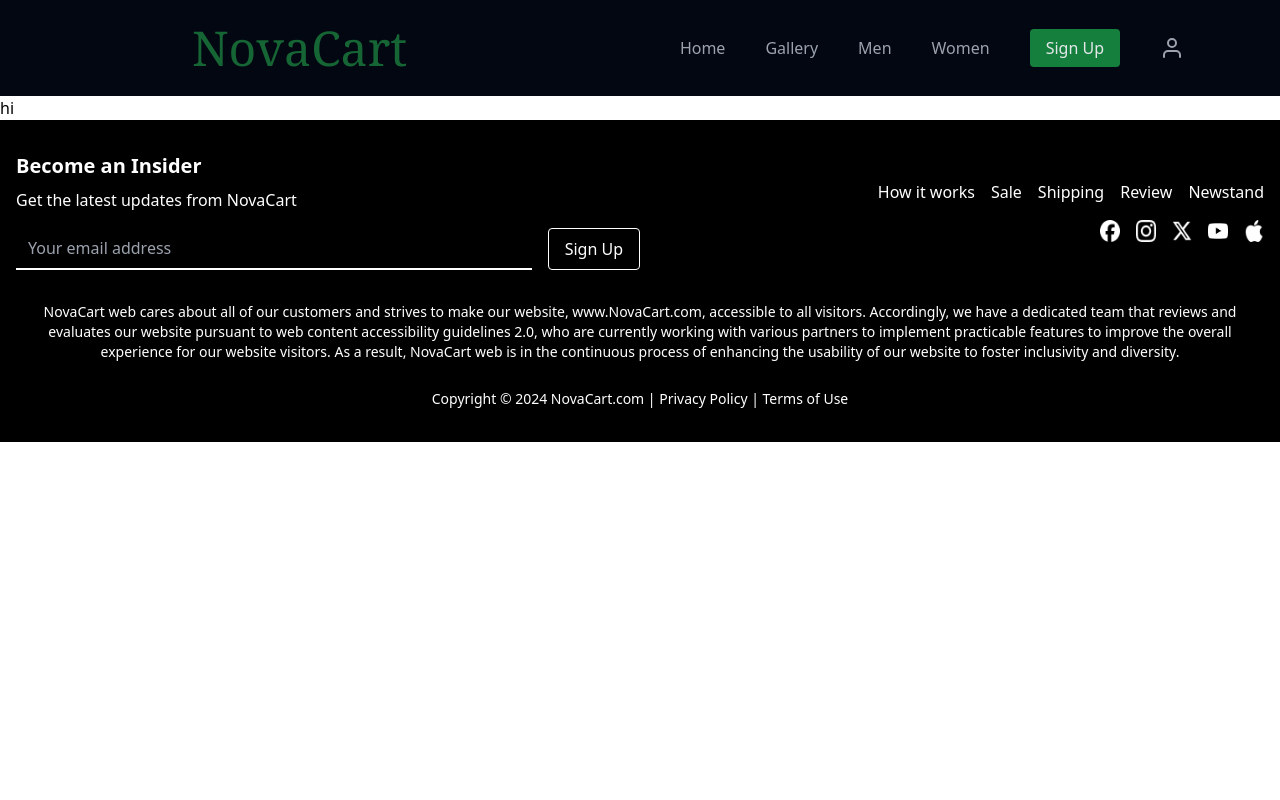
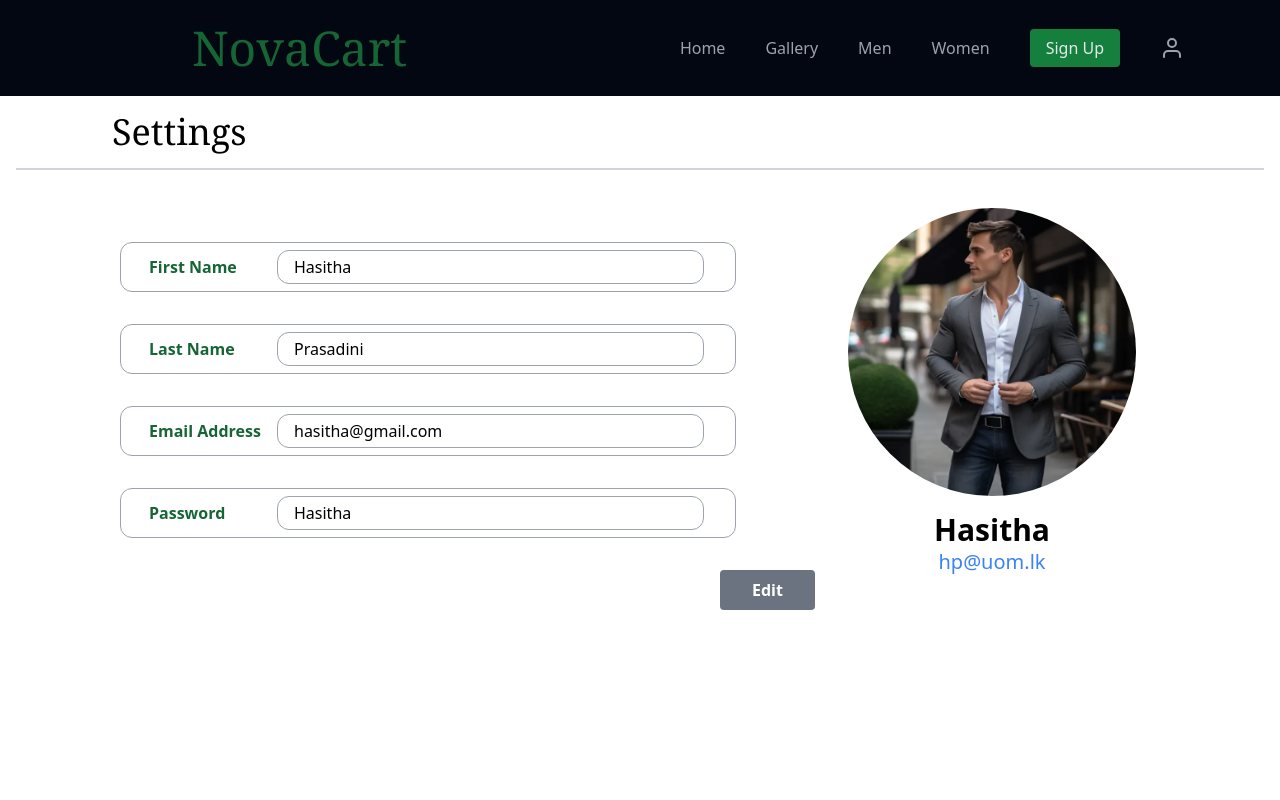
Before and after one commit to NovaCart/NovaCart-Frontend, a React (Create React App) app: page /settings in a window 1280 px wide. Shown: the top 800 px of the page. Built offline with nearby package versions, Linux system fonts and the light colour scheme.

Commit message:
feat: manageProfilePage
add input fields, buttons and complete the manage profile page ui

```diff
--- /dev/null
+++ b/src/components/SettingsPage/FormInput.tsx
@@ -0,0 +1,28 @@
+import React from 'react';
+
+type FormInputProps = {
+  label: string;
+  placeholder?: string;
+  value: string;
+  onChange: (e: React.ChangeEvent<HTMLInputElement>) => void;
+};
+
+const FormInput: React.FC<FormInputProps> = ({ label, placeholder, value, onChange }) => {
+  return (
+    <div className="flex items-center border border-gray-400 rounded-xl p-3 mb-8">
+      <label className="text-green-800 font-semibold mr-4 min-w-max ml-4">
+        {label}
+      </label>
+      <input
+        type="text"
+        value={value}
+        onChange={onChange}
+        placeholder={placeholder}
+        readOnly
+        className="flex-grow border border-gray-400 rounded-xl p-1 focus:outline-none absolute ml-36 w-1/3 pl-4"
+      />
+    </div>
+  );
+};
+
+export default FormInput;
--- /dev/null
+++ b/src/components/SettingsPage/Save&EditButton.tsx
@@ -0,0 +1,11 @@
+import React from "react";
+
+const EditSaveButton = () => {
+  return (
+      <button className="px-8 ml-[600px] py-2 font-semibold text-white rounded bg-gray-500">
+      Edit
+    </button>
+  );
+};
+
+export default EditSaveButton;
--- a/src/pages/Settings.tsx
+++ b/src/pages/Settings.tsx
@@ -1,13 +1,55 @@
-import React from 'react'
-import HomeNavBar from '../components/HomeNavBar'
-import Footer from '../components/Footer'
+import React from "react";
+import HomeNavBar from "../components/HomeNavBar";
+import Footer from "../components/Footer";
+import ContactCard from "../components/WishlistPage/ContactCard";
+import FormInput from "../components/SettingsPage/FormInput";
+import EditSaveButton from "../components/SettingsPage/Save&EditButton";
 
 export default function Settings() {
   return (
     <div>
-        <HomeNavBar/>
-        <h1>hi</h1>
-        <Footer/>
+      <HomeNavBar />
+      <div className="mx-auto px-4">
+        <h1 className="text-left font-serif text-4xl my-4 ml-24">Settings</h1>
+        <hr className="border-gray-300 border-t-2" />
+        <div className="p-2">
+          <div className="w-3/6 ml-24 mt-16">
+            <FormInput
+              label="First Name"
+              value="Hasitha"
+              onChange={(e) => console.log(e.target.value)}
+            />
+            <FormInput
+              label="Last Name"
+              value="Prasadini"
+              onChange={(e) => console.log(e.target.value)}
+            />
+            <FormInput
+              label="Email Address"
+              value="hasitha@gmail.com"
+              onChange={(e) => console.log(e.target.value)}
+            />
+            <FormInput
+              label="Password"
+              value="Hasitha"
+              onChange={(e) => console.log(e.target.value)}
+            />
+            <div>
+              <EditSaveButton/>
+            </div>
+          </div>
+          <div className="absolute top-48 right-32 p-4">
+            <ContactCard
+              imageUrl="/images/home 2.webp"
+              name="Hasitha"
+              email="hp@uom.lk"
+            />
+          </div>
+        </div>
+        <div className="mt-96">
+          <Footer />
+        </div>
+      </div>
     </div>
-  )
+  );
 }
```
